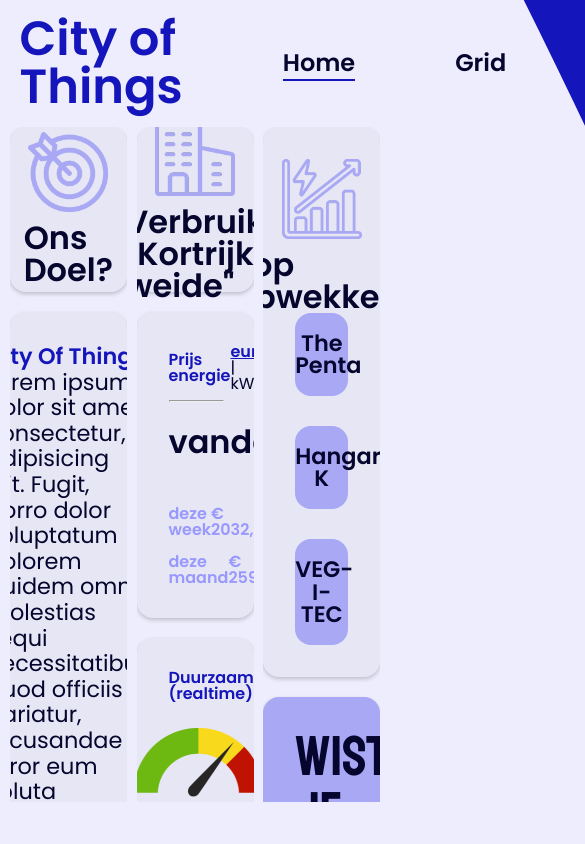
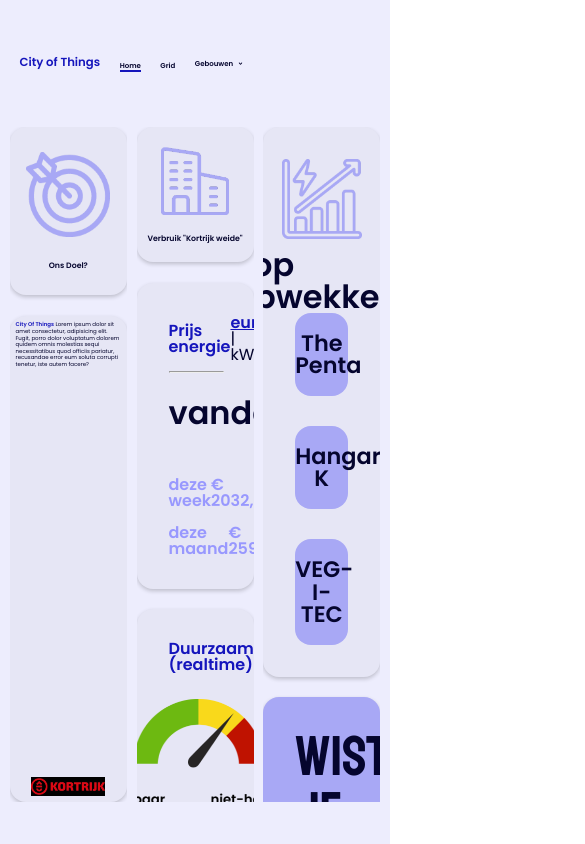
Before and after one commit to Michielez/city-of-things-client, a Vue app: page / in a window 390 px wide. Shown: the top 844 px of the page, 585 px wide, since content can reach past the window. Built offline with nearby package versions, Linux system fonts and the light colour scheme.

Commit message:
change dashboard left layout and styling to be responsive for non mobile screens

```diff
--- a/src/components/Header.vue
+++ b/src/components/Header.vue
@@ -47,7 +47,7 @@
 header, nav ul {
   display: flex;
   align-items: center;
-  gap: 100px;
+  gap: 5vw;
 }
 
 header {
@@ -58,14 +58,14 @@
 }
 
 h1 {
-  font-size: 3rem;
+  font-size: 3vw;
   color: #1515BC;
   font-weight: 600;
 }
 
 nav ul a:not(.dropdown a), nav p {
   font-weight: 600;
-  font-size: 1.5rem;
+  font-size: 1.8vw;
 }
 
 .dropdown {
--- a/src/components/ProjectDescription.vue
+++ b/src/components/ProjectDescription.vue
@@ -11,6 +11,7 @@
 </script>
 <style lang="scss" scoped>
 #projectDescription {
+    height: 72%;
     display: flex;
     flex-direction: column;
     align-items: center;
@@ -18,15 +19,20 @@
     background-color: #E6E6F5;
     box-shadow: 0px 2px 4px rgba(0, 0, 0, 0.2);
     border-radius: 1rem;
-    padding: 2rem;
-    flex: 1;
+    padding: 5%;
 }
 #projectDescription p {
-    font-size: 1.4rem;
-    line-height: 1.6rem;
+    font-size: 1.4vw;
+    line-height: 120%;
 }
 #projectDescription span {
     color: #1515BC;
     font-weight: 600;
 }
+#projectDescription img {
+    max-width: 70%;
+    max-height: 50%;
+    height: auto;
+    width: auto;
+}
 </style>
--- a/src/components/TitleCard.vue
+++ b/src/components/TitleCard.vue
@@ -15,24 +15,23 @@
 </script>
 <style lang="scss">
 #titleCard {
-    height: 15%;
+    height: 25%;
     display: flex;
     flex-direction: column;
     align-items: center;
-    justify-content: center;
-    gap: 10px;
+    justify-content: space-evenly;
     background-color: #E6E6F5;
     box-shadow: 0px 2px 4px rgba(0, 0, 0, 0.2);
     border-radius: 1rem;
-    padding: 2rem;
+
 }
 
 #titleCard img {
-    height: 80px;
+    height: 50%;
 }
 
 #titleCard h2 {
-    font-size: 2rem;
+    font-size: 2vw;
     font-weight: 600;
 }
 </style>
```
Also changed, not shown: src/assets/images/KortijkLogo.jpg.
